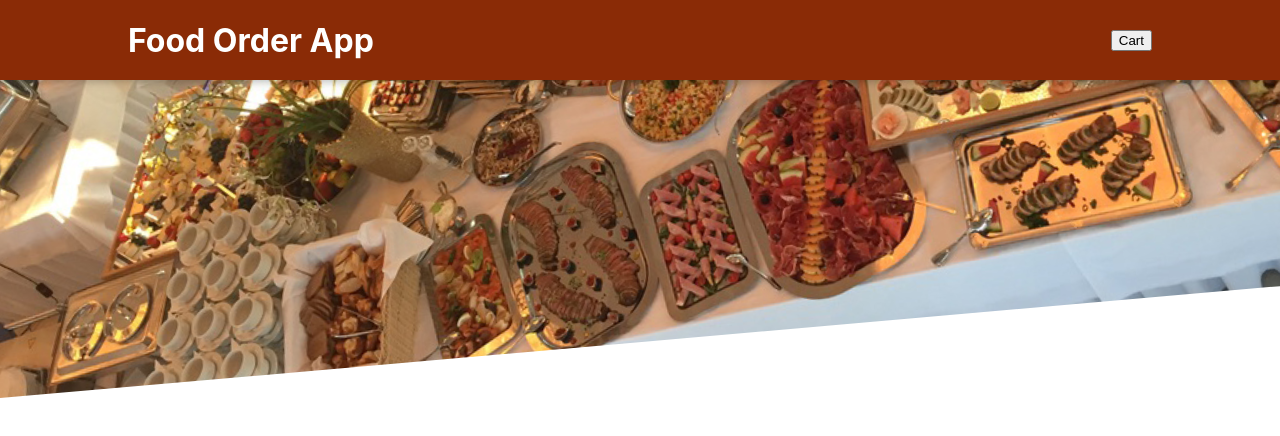
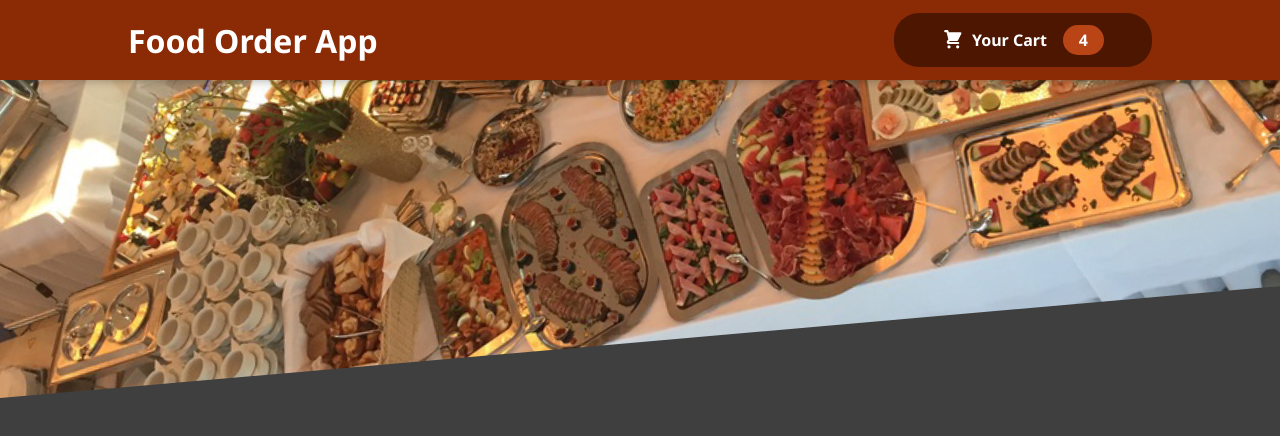
Before and after one commit to madhuriS3008/food-ordering-app, a React (Create React App) app: page / in a window 1280 px wide. Shown: the top 436 px of the page. Built offline with nearby package versions, Linux system fonts and the light colour scheme.

Commit message:
Added cartButton in header with css modules

```diff
--- /dev/null
+++ b/src/components/CartButton.jsx
@@ -0,0 +1,17 @@
+import React from "react";
+import CartIcon from "./CartIcon";
+import classes from "./CartButton.module.css";
+
+const CartButton = (props) => {
+  return (
+    <button className={classes.button}>
+      <span className={classes.icon}>
+        <CartIcon />
+      </span>
+      <span>Your Cart</span>
+      <span className={classes.badge}>4</span>
+    </button>
+  );
+};
+
+export default CartButton;
--- /dev/null
+++ b/src/components/CartButton.module.css
@@ -0,0 +1,53 @@
+.button {
+  font: inherit;
+  cursor: pointer;
+  border: none;
+  border-radius: 25px;
+  background-color: #4d1601;
+  color: #fff;
+  padding: 0.75rem 3rem;
+  display: flex;
+  justify-content: space-around;
+  align-items: center;
+  font-weight: bold;
+}
+.button:hover,
+.button:active {
+  background-color: #2c0d00;
+}
+.icon {
+  width: 1.35rem;
+  height: 1.35rem;
+  margin-right: 0.5rem;
+}
+.badge {
+  background-color: #b94517;
+  padding: 0.25rem 1rem;
+  border-radius: 25px;
+  margin-left: 1rem;
+  font-weight: bold;
+}
+.button:hover .badge,
+.button:active .badge {
+  background-color: #92320c;
+}
+.bump {
+  animation: bump 300ms ease-out;
+}
+@keyframes bump {
+  0% {
+    transform: scale(1);
+  }
+  10% {
+    transform: scale(0.9);
+  }
+  30% {
+    transform: scale(1.1);
+  }
+  50% {
+    transform: scale(1.15);
+  }
+  100% {
+    transform: scale(1);
+  }
+}
--- /dev/null
+++ b/src/components/CartIcon.js
@@ -0,0 +1,13 @@
+const CartIcon = () => {
+  return (
+    <svg
+      xmlns="http://www.w3.org/2000/svg"
+      viewBox="0 0 20 20"
+      fill="currentColor"
+    >
+      <path d="M3 1a1 1 0 000 2h1.22l.305 1.222a.997.997 0 00.01.042l1.358 5.43-.893.892C3.74 11.846 4.632 14 6.414 14H15a1 1 0 000-2H6.414l1-1H14a1 1 0 00.894-.553l3-6A1 1 0 0017 3H6.28l-.31-1.243A1 1 0 005 1H3zM16 16.5a1.5 1.5 0 11-3 0 1.5 1.5 0 013 0zM6.5 18a1.5 1.5 0 100-3 1.5 1.5 0 000 3z" />
+    </svg>
+  );
+};
+
+export default CartIcon;
--- a/src/components/Header.js
+++ b/src/components/Header.jsx
@@ -1,5 +1,6 @@
 import React from "react";
 import mealsImage from "./meals.jpg";
+import CartButton from "./CartButton";
 import classes from "./Header.module.css";
 
 const Header = () => {
@@ -7,7 +8,7 @@
     <React.Fragment>
       <header className={classes.header}>
         <h1>Food Order App</h1>
-        <button>Cart</button>
+        <CartButton />
       </header>
       <div className={classes["main-image"]}>
         <img src={mealsImage} alt="A table full of delicious meals" />
--- a/src/components/Header.module.css
+++ b/src/components/Header.module.css
@@ -2,7 +2,7 @@
   position: fixed;
   top: 0;
   left: 0;
-  width: 80%;
+  width: 100%;
   height: 5rem;
   background-color: #8a2b06;
   color: white;
--- a/src/index.css
+++ b/src/index.css
@@ -1,15 +1,9 @@
+@import url("https://fonts.googleapis.com/css2?family=Noto+Sans:wght@400;700&display=swap");
+* {
+  box-sizing: border-box;
+}
 body {
   margin: 0;
-  padding: 0;
-  font-family: -apple-system, BlinkMacSystemFont, "Segoe UI", "Roboto", "Oxygen",
-    "Ubuntu", "Cantarell", "Fira Sans", "Droid Sans", "Helvetica Neue",
-    sans-serif;
-  -webkit-font-smoothing: antialiased;
-  -moz-osx-font-smoothing: grayscale;
-  box-sizing: border-box;
+  font-family: "noto Sans", sans-serif;
+  background-color: #3f3f3f;
 }
-
-code {
-  font-family: source-code-pro, Menlo, Monaco, Consolas, "Courier New",
-    monospace;
-}
```
